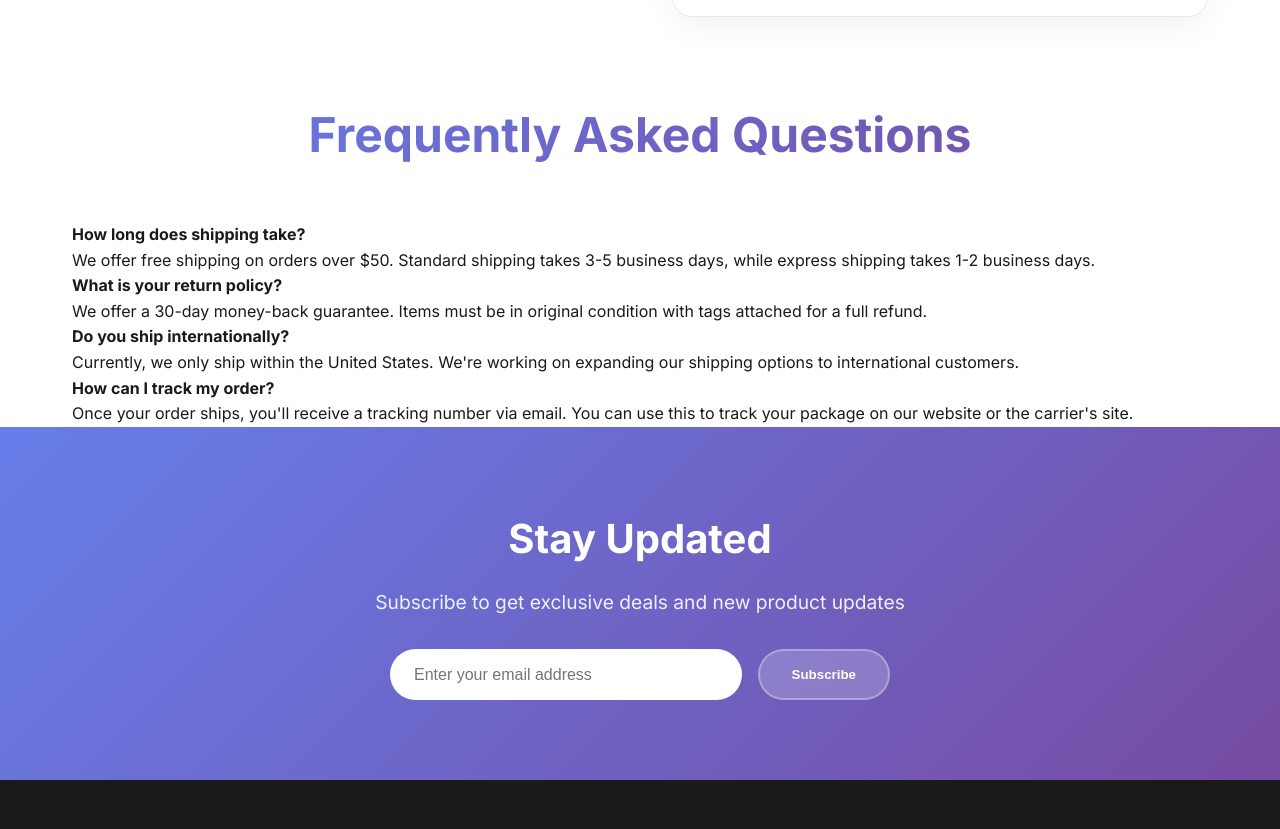
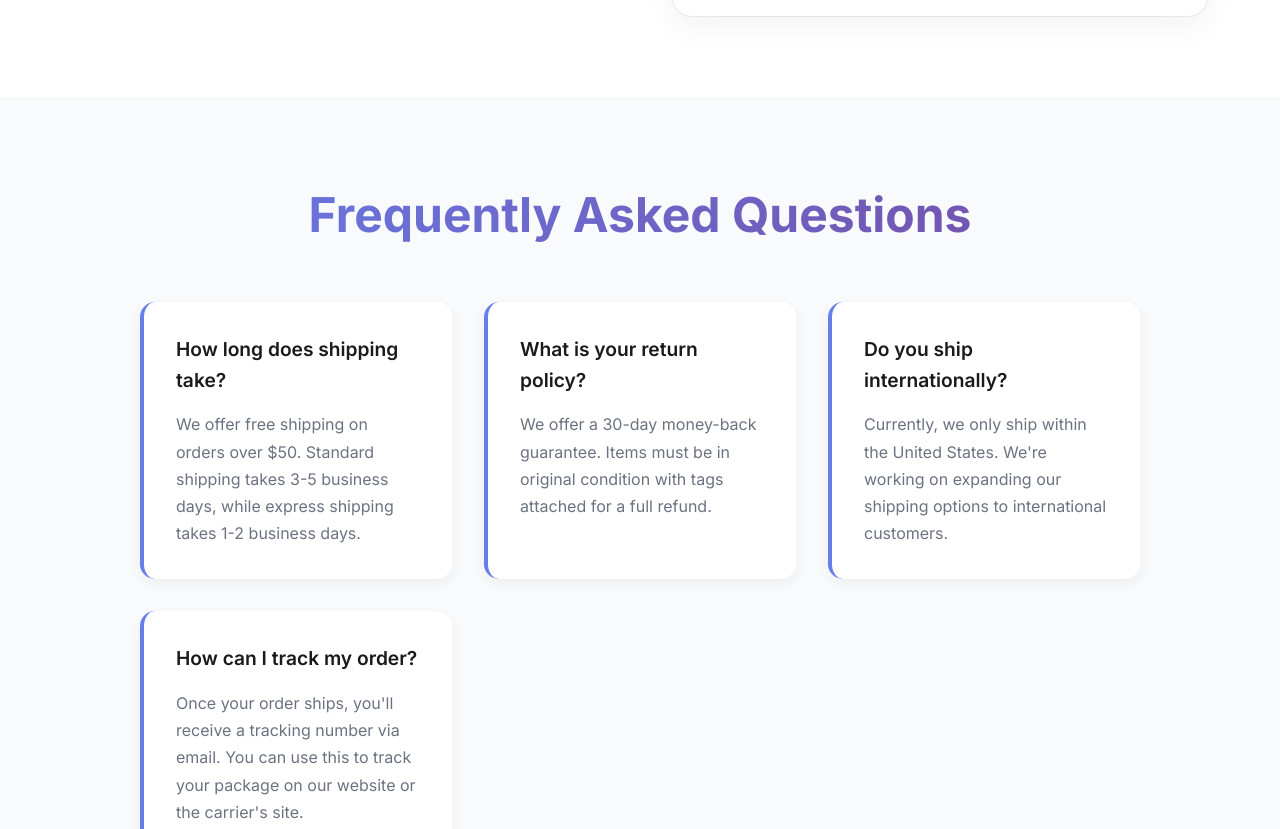
Before and after one commit to danyalhafeez/vanjara, a plain HTML site: page contact.html in a window 1280 px wide. Shown: the part 1167-1996 px from the top of the page. Drawn offline with Linux system fonts and the light colour scheme.

Commit message:
Update style.css

```diff
--- a/style.css
+++ b/style.css
@@ -1039,6 +1039,46 @@ html {
     }
 }
 
+/* ===== FAQ Section ===== */
+.faq-section {
+    padding: 80px 0;
+    background: #f8fafc;
+}
+
+.faq-grid {
+    display: grid;
+    grid-template-columns: repeat(auto-fit, minmax(300px, 1fr));
+    gap: 2rem;
+    max-width: 1000px;
+    margin: 0 auto;
+}
+
+.faq-item {
+    background: white;
+    padding: 2rem;
+    border-radius: 15px;
+    border-left: 4px solid #667eea;
+    transition: all 0.3s ease;
+    box-shadow: 0 5px 15px rgba(0, 0, 0, 0.05);
+}
+
+.faq-item:hover {
+    transform: translateY(-5px);
+    box-shadow: 0 15px 30px rgba(0, 0, 0, 0.1);
+}
+
+.faq-item h4 {
+    font-size: 1.2rem;
+    font-weight: 600;
+    color: #1a1a1a;
+    margin-bottom: 1rem;
+}
+
+.faq-item p {
+    color: #6b7280;
+    line-height: 1.7;
+}
+
 /* ===== Additional Utility Classes ===== */
 .text-center { text-align: center; }
 .text-left { text-align: left; }
```
